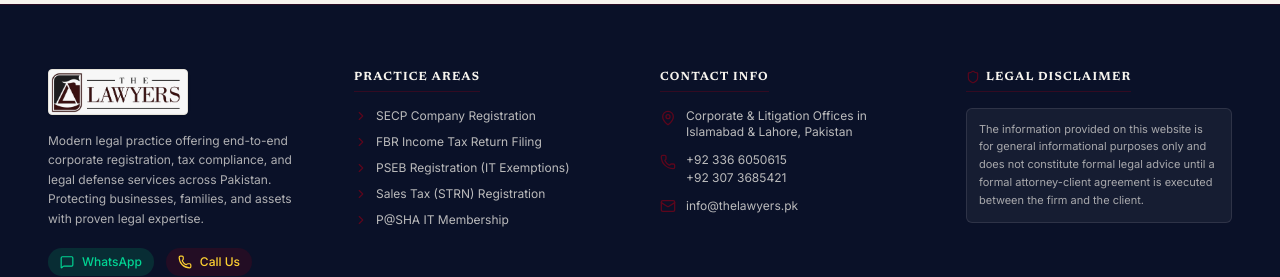
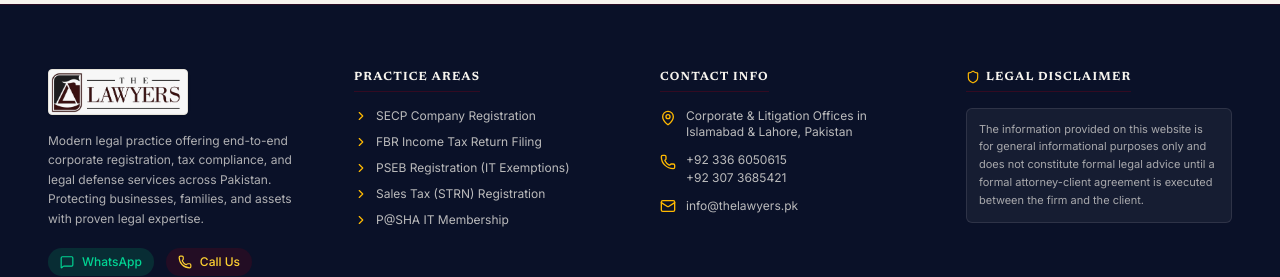
Before and after one commit to FaisalSidd123/thelawyers, a Next.js app: page / in a window 1280 px wide. Shown: the part 3374-3651 px from the top of the page. Built offline with nearby package versions, Linux system fonts and the light colour scheme.

Commit message:
Modal COlliding Issue

```diff
--- a/src/app/insights/[slug]/page.js
+++ b/src/app/insights/[slug]/page.js
@@ -163,10 +163,10 @@ export default function ArticleDetailPage({ params }) {
             </div>
 
             {/* Sidebar Sticky Panel */}
-            <div className="lg:col-span-4 space-y-6">
+            <div className="lg:col-span-4 space-y-6 sticky top-24 self-start">
 
               {/* Contact Card */}
-              <div className="bg-brand-cream/30 border border-brand-light-gray p-6 rounded-md shadow-xs sticky top-24">
+              <div className="bg-brand-cream/30 border border-brand-light-gray p-6 rounded-md shadow-xs">
                 <h3 className="font-serif text-lg font-semibold text-brand-navy mb-3 border-b border-brand-light-gray pb-2">
                   🏛️ The Lawyers Practice
                 </h3>
--- a/src/components/Footer.jsx
+++ b/src/components/Footer.jsx
@@ -48,31 +48,31 @@ export default function Footer() {
             <ul className="flex flex-col gap-2.5 text-xs text-brand-paper/75">
               <li>
                 <Link href="/company-registration-compliance" className="flex items-center gap-2 hover:text-amber-300 transition-colors group">
-                  <ChevronRight className="w-3.5 h-3.5 text-brand-burgundy shrink-0 group-hover:translate-x-1 transition-transform" />
+                  <ChevronRight className="w-3.5 h-3.5 text-amber-400 shrink-0 group-hover:translate-x-1 transition-transform" />
                   <span>SECP Company Registration</span>
                 </Link>
               </li>
               <li>
                 <Link href="/income-tax-filing" className="flex items-center gap-2 hover:text-amber-300 transition-colors group">
-                  <ChevronRight className="w-3.5 h-3.5 text-brand-burgundy shrink-0 group-hover:translate-x-1 transition-transform" />
+                  <ChevronRight className="w-3.5 h-3.5 text-amber-400 shrink-0 group-hover:translate-x-1 transition-transform" />
                   <span>FBR Income Tax Return Filing</span>
                 </Link>
               </li>
               <li>
                 <Link href="/pseb-registration" className="flex items-center gap-2 hover:text-amber-300 transition-colors group">
-                  <ChevronRight className="w-3.5 h-3.5 text-brand-burgundy shrink-0 group-hover:translate-x-1 transition-transform" />
+                  <ChevronRight className="w-3.5 h-3.5 text-amber-400 shrink-0 group-hover:translate-x-1 transition-transform" />
                   <span>PSEB Registration (IT Exemptions)</span>
                 </Link>
               </li>
               <li>
                 <Link href="/sales-tax-registration" className="flex items-center gap-2 hover:text-amber-300 transition-colors group">
-                  <ChevronRight className="w-3.5 h-3.5 text-brand-burgundy shrink-0 group-hover:translate-x-1 transition-transform" />
+                  <ChevronRight className="w-3.5 h-3.5 text-amber-400 shrink-0 group-hover:translate-x-1 transition-transform" />
                   <span>Sales Tax (STRN) Registration</span>
                 </Link>
               </li>
               <li>
                 <Link href="/pasha-registration" className="flex items-center gap-2 hover:text-amber-300 transition-colors group">
-                  <ChevronRight className="w-3.5 h-3.5 text-brand-burgundy shrink-0 group-hover:translate-x-1 transition-transform" />
+                  <ChevronRight className="w-3.5 h-3.5 text-amber-400 shrink-0 group-hover:translate-x-1 transition-transform" />
                   <span>P@SHA IT Membership</span>
                 </Link>
               </li>
@@ -86,18 +86,18 @@ export default function Footer() {
             </h4>
             <div className="flex flex-col gap-3 text-xs text-brand-paper/75">
               <div className="flex items-start gap-2.5">
-                <MapPin className="w-4 h-4 text-brand-burgundy mt-0.5 shrink-0" />
+                <MapPin className="w-4 h-4 text-amber-400 mt-0.5 shrink-0" />
                 <span>Corporate & Litigation Offices in Islamabad & Lahore, Pakistan</span>
               </div>
               <div className="flex items-start gap-2.5">
-                <Phone className="w-4 h-4 text-brand-burgundy mt-0.5 shrink-0" />
+                <Phone className="w-4 h-4 text-amber-400 mt-0.5 shrink-0" />
                 <div className="flex flex-col gap-0.5">
                   <a href="tel:+923366050615" className="hover:text-amber-300 transition-colors">+92 336 6050615</a>
                   <a href="tel:+923073685421" className="hover:text-amber-300 transition-colors">+92 307 3685421</a>
                 </div>
               </div>
               <div className="flex items-center gap-2.5">
-                <Mail className="w-4 h-4 text-brand-burgundy shrink-0" />
+                <Mail className="w-4 h-4 text-amber-400 shrink-0" />
                 <a href="mailto:info@thelawyers.pk" className="hover:text-amber-300 transition-colors">info@thelawyers.pk</a>
               </div>
             </div>
@@ -106,7 +106,7 @@ export default function Footer() {
           {/* Column 4: Legal Disclaimer */}
           <div className="flex flex-col items-start text-left">
             <h4 className="font-serif text-xs font-bold text-brand-paper uppercase tracking-widest mb-4 border-b border-brand-burgundy/50 pb-1.5 flex items-center gap-1.5">
-              <Shield className="w-3.5 h-3.5 text-brand-burgundy" />
+              <Shield className="w-3.5 h-3.5 text-amber-400" />
               <span>Legal Disclaimer</span>
             </h4>
             <p className="text-[11px] text-brand-paper/65 leading-relaxed bg-brand-paper/5 p-3 rounded-md border border-brand-paper/10">
```
